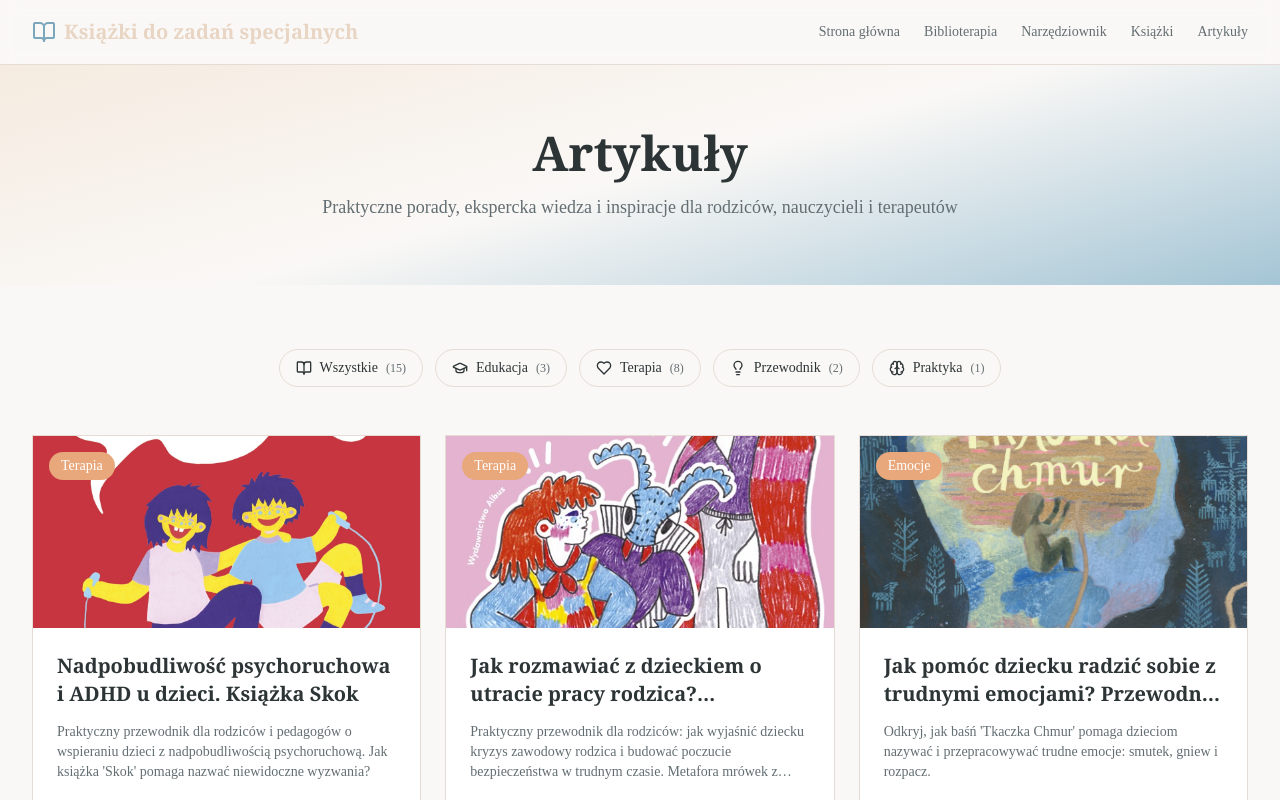
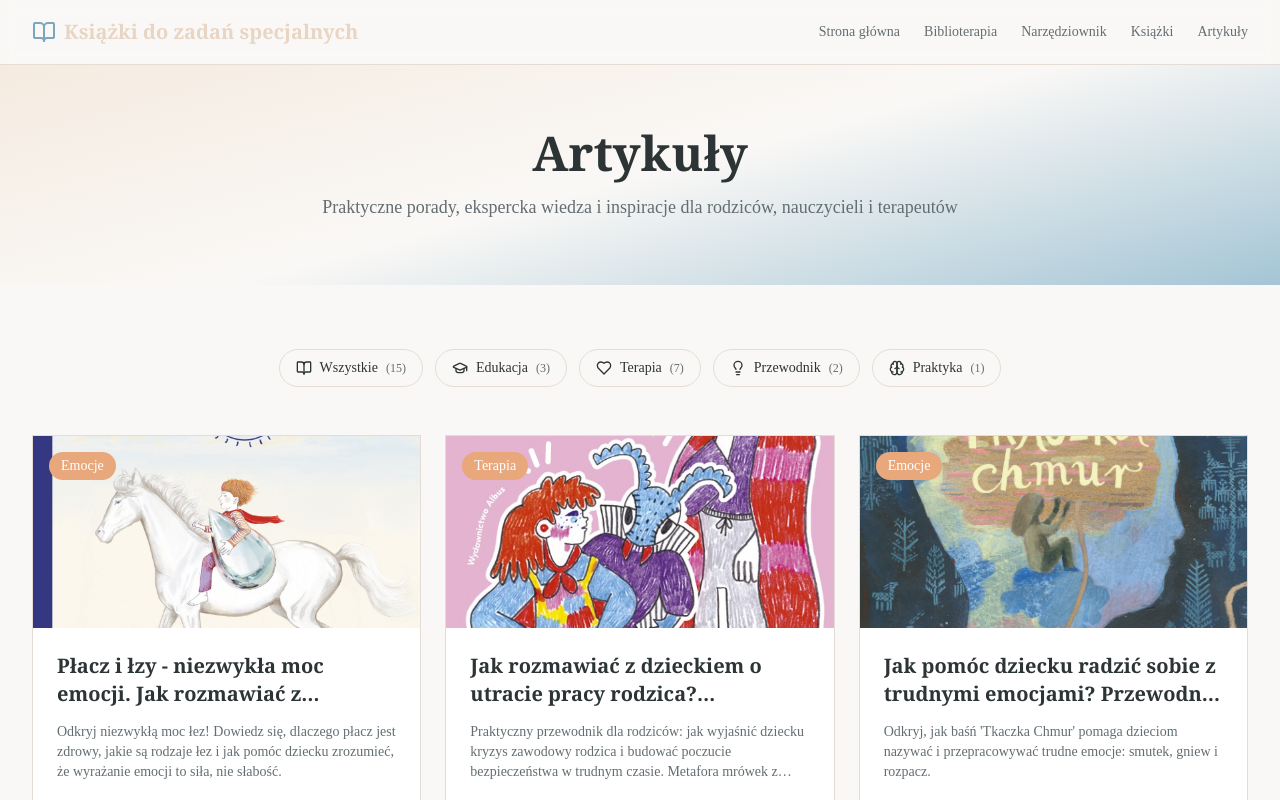
Before and after one commit to totawierzba-star/sg-8666905e-bcc0-4ab2-a8e9-61b5a6ffc3b2-1773721541, a Next.js app: page /artykuly in a window 1280 px wide. Shown: the top 800 px of the page. Built offline with nearby package versions, Linux system fonts and the light colour scheme.

Commit message:
fix(artykuly): Correct Połezja article title and excerpt

```diff
--- a/src/pages/artykuly/index.tsx
+++ b/src/pages/artykuly/index.tsx
@@ -5,10 +5,10 @@
 
 const articles = [
   {
-    title: "Nadpobudliwość psychoruchowa i ADHD u dzieci. Książka Skok",
-    excerpt: "Praktyczny przewodnik dla rodziców i pedagogów o wspieraniu dzieci z nadpobudliwością psychoruchową. Jak książka 'Skok' pomaga nazwać niewidoczne wyzwania?",
-    category: "Terapia" as const,
-    image: "/uploads/skokokładka.jpg",
+    title: "Płacz i łzy - niezwykła moc emocji. Jak rozmawiać z dzieckiem?",
+    excerpt: "Odkryj niezwykłą moc łez! Dowiedz się, dlaczego płacz jest zdrowy, jakie są rodzaje łez i jak pomóc dziecku zrozumieć, że wyrażanie emocji to siła, nie słabość.",
+    category: "Emocje" as const,
+    image: "/uploads/polezja-o-niezwyklej-mocy-lezokładka.jpg",
     date: "7 marca 2026",
     slug: "placz-i-lzy-polezja",
     href: "/artykuly/placz-i-lzy-polezja"
```
